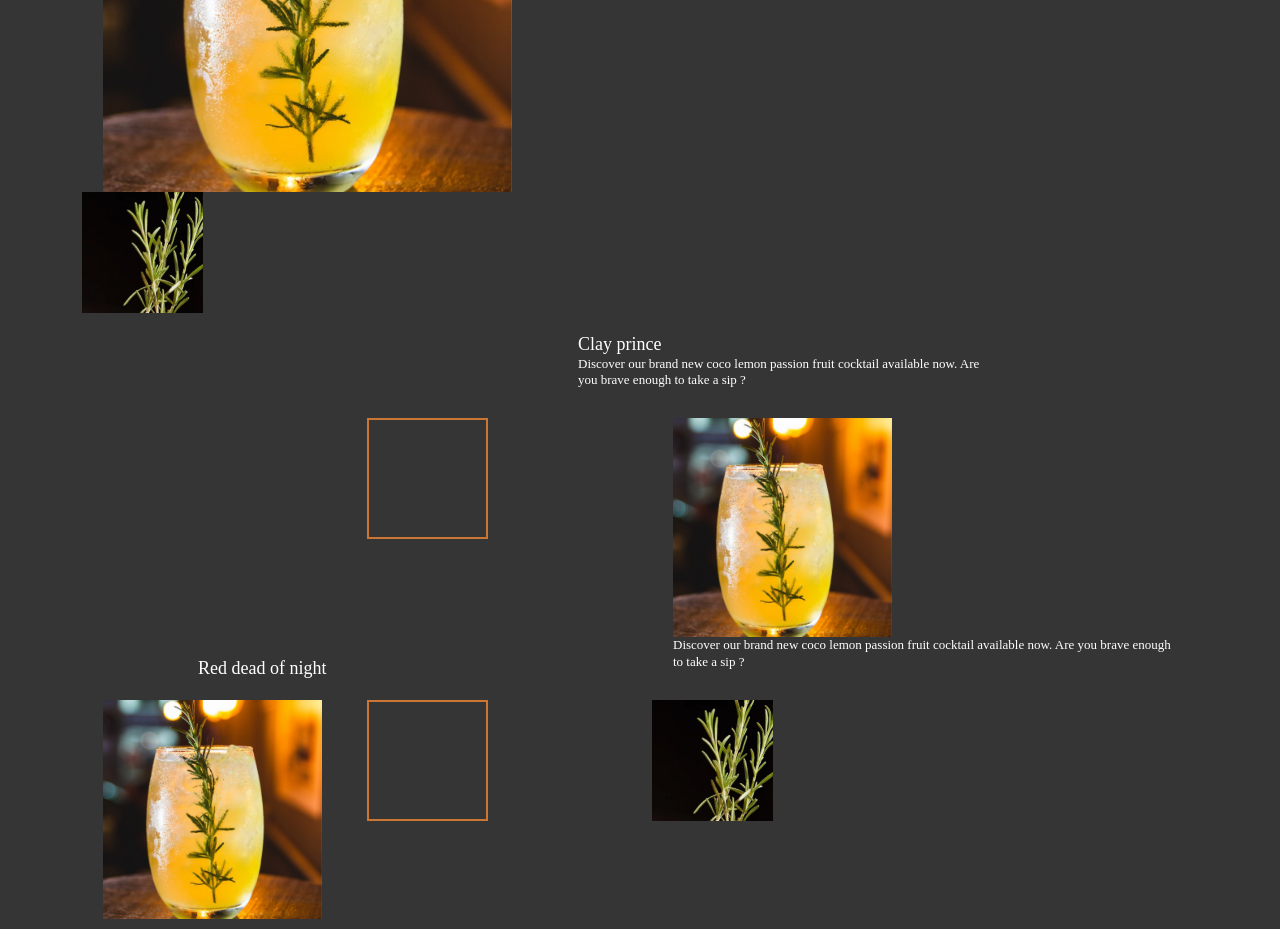
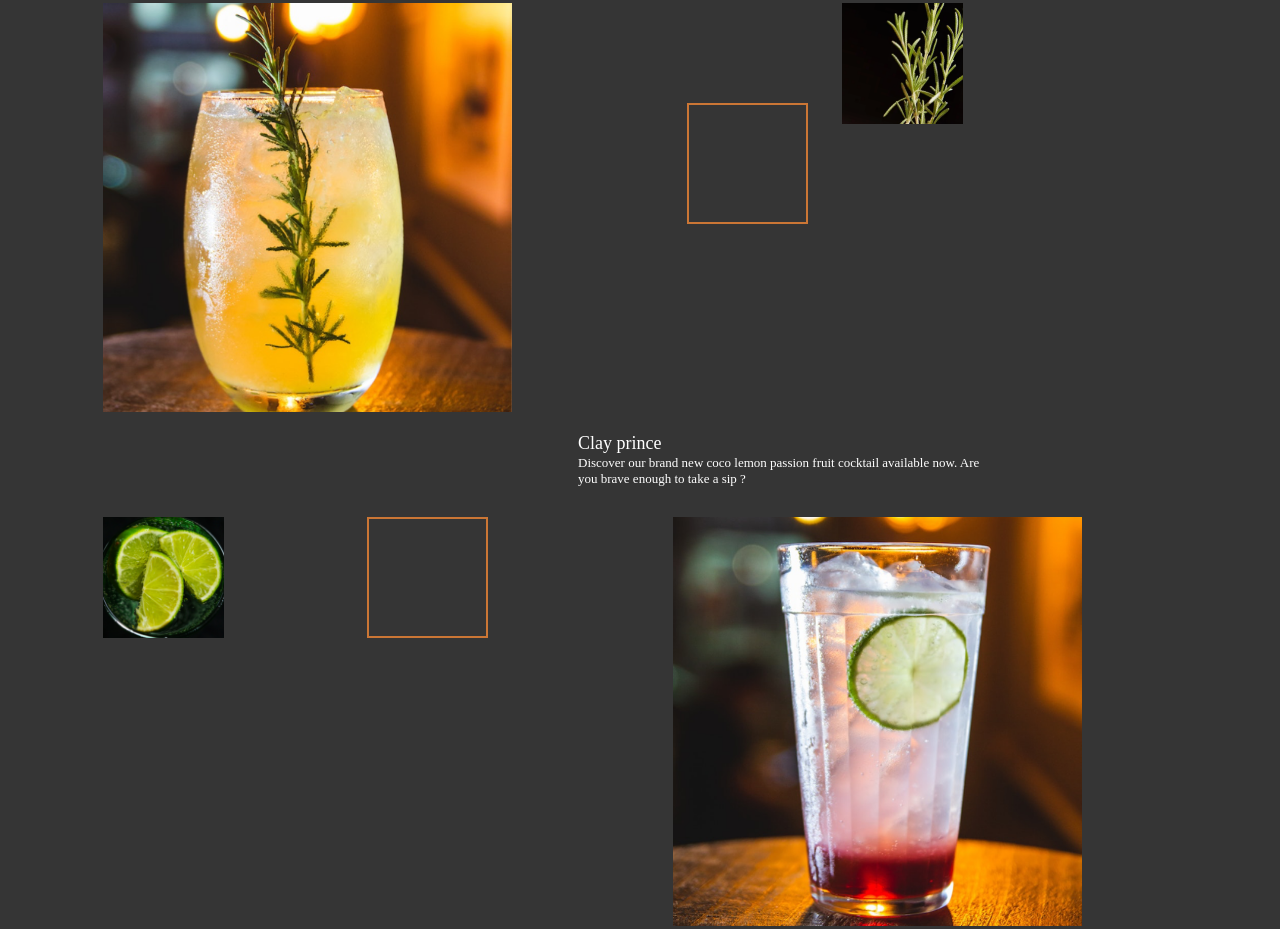
Before and after one commit to Mokawity/exercice-projet-atlantis, a website built with Parcel: page src/index.html in a window 1280 px wide. Shown: the part 727-1656 px from the top of the page. Built offline with nearby package versions, Linux system fonts and the light colour scheme.

Commit message:
rattrapage

```diff
--- a/src/index.html
+++ b/src/index.html
@@ -28,8 +28,9 @@
           </div>
           <div class="col-12">
             <div class="introduction-text">
-              The Atlantis bar welcomes you to a warm and joyful environment.
-              <br />Take a seat with us and relax
+              The Atlantis bar welcomes you to a warm <br />
+              and joyful environment. Take a seat with us <br />
+              and relax
             </div>
           </div>
         </div>
@@ -53,7 +54,7 @@
               <img src="../src/img/Rectangle.png" alt="" />
             </div>
           </div>
-          <div class="col-10 col-md-3ß">
+          <div class="col-10 col-md-3">
             <div class="ingredient-img-1">
               <img src="../src/img/1_img_specialities.png" alt="herb" />
             </div>
@@ -70,19 +71,21 @@
         </div>
         <div class="row">
           <div class="col-11 col-md-3">
-            <div class="ingredient-img-2"></div>
+            <div class="ingredient-img-2">
+              <img src="../src/img/lime.png" alt="" />
+            </div>
           </div>
           <div class="col-10 col-md-3">
             <div class="golden-box-2">
               <img src="../src/img/Rectangle.png" alt="" />
             </div>
           </div>
-          <div class="col-12 col-md-3">
+          <div class="col-12 col-md-5">
             <div class="speciality-img-2">
-              <img src="../src/img/img.png" alt="" />
+              <img src="../src/img/lime-drink.png" alt="" />
             </div>
           </div>
-          <div class="col-7 col-md-4 offset-md-1">
+          <div class="col-7 col-md-5 offset-md-1">
             <div class="speciality-title-2">Red dead of night</div>
           </div>
           <div class="col-8 offset-0 col-md-6 offset-md-1">
@@ -93,9 +96,9 @@
           </div>
         </div>
         <div class="row">
-          <div class="col-12 col-md-3">
+          <div class="col-12 col-md-5">
             <div class="speciality-img-3">
-              <img src="../src/img/img.png" alt="" />
+              <img src="../src/img/orange-drink.png" alt="" />
             </div>
           </div>
           <div class="col-10 col-md-3">
@@ -103,15 +106,15 @@
               <img src="../src/img/Rectangle.png" alt="" />
             </div>
           </div>
-          <div class="col-10 col-md-3">
+          <div class="col-11 col-md-3">
             <div class="ingredient-img-3">
-              <img src="../src/img/1_img_specialities.png" alt="herb" />
+              <img src="../src/img/orange.png" alt="herb" />
             </div>
           </div>
           <div class="col-7 col-md-4 offset-md-5">
             <div class="speciality-title-3">The Frolicking flames</div>
           </div>
-          <div class="col-8 offset-0 col-md-5 offset-md-5">
+          <div class="col-8 offset-0 col-md-6 offset-md-5">
             <div class="speciality-description-3">
               Discover our brand new coco lemon passion fruit cocktail available
               now. Are you brave enough to take a sip ?
--- a/src/scss/main.scss
+++ b/src/scss/main.scss
@@ -58,21 +58,35 @@ a {
 header {
   background-image: url(../img/Header-img.png);
   background-position: center;
-  padding-top: 32px;
+  height: 600px;
 }
 
 .logo {
   margin: auto;
   width: 180px;
   height: 180px;
+  padding-top: 200px;
+}
+
+@media (min-width: 750px) {
+  .logo {
+    padding-top: 100px;
+  }
 }
 
 .introduction-text {
+  font-family: Lato-Light;
+  font-size: 26px;
+  color: #ffffff;
+  letter-spacing: 0;
   text-align: center;
-  font-family: Lato;
-  font-weight: 300;
-  font-size: 18px;
-  padding-top: 30px;
+  padding-top: 280px;
+}
+
+@media (min-width: 750px) {
+  .introduction-text {
+    padding-top: 180;
+  }
 }
 
 .navigation-bar {
@@ -89,15 +103,15 @@ header {
   margin-right: 40px;
 }
 
+@media (max-width: 750px) {
+  .navigation-bar {
+    display: none;
+  }
+}
+
 //HEADER
 
 //SPECIAL 1
-
-.speciality-text {
-  background-color: #212121;
-  margin-left: 32px;
-  margin-right: 32px;
-}
 
 .Specialities-title {
   font-family: LaoMN;
@@ -118,9 +132,10 @@ header {
 
 .ingredient-img-1 {
   width: 121px;
+  position: relative;
 }
 
-@media (max-width: 992px) {
+@media (max-width: 750px) {
   .ingredient-img-1 {
     display: none;
   }
@@ -129,9 +144,12 @@ header {
 .golden-box-1 {
   width: 121px;
   z-index: 1;
+  position: relative;
+  left: 130px;
+  top: 100px;
 }
 
-@media (max-width: 992px) {
+@media (max-width: 750px) {
   .golden-box-1 {
     display: none;
   }
@@ -173,7 +191,7 @@ header {
   margin-left: 21px;
 }
 
-@media (max-width: 992px) {
+@media (max-width: 750px) {
   .ingredient-img-2 {
     display: none;
   }
@@ -184,7 +202,7 @@ header {
   z-index: 1;
 }
 
-@media (max-width: 992px) {
+@media (max-width: 750px) {
   .golden-box-2 {
     display: none;
   }
@@ -225,7 +243,7 @@ header {
   width: 121px;
 }
 
-@media (max-width: 992px) {
+@media (max-width: 750px) {
   .ingredient-img-3 {
     display: none;
   }
@@ -236,7 +254,7 @@ header {
   z-index: 1;
 }
 
-@media (max-width: 992px) {
+@media (max-width: 750px) {
   .golden-box-3 {
     display: none;
   }
```
Also changed, not shown: src/img/grey-bg.png (added), src/img/orange-drink.png (added), src/img/orange.png (added).
